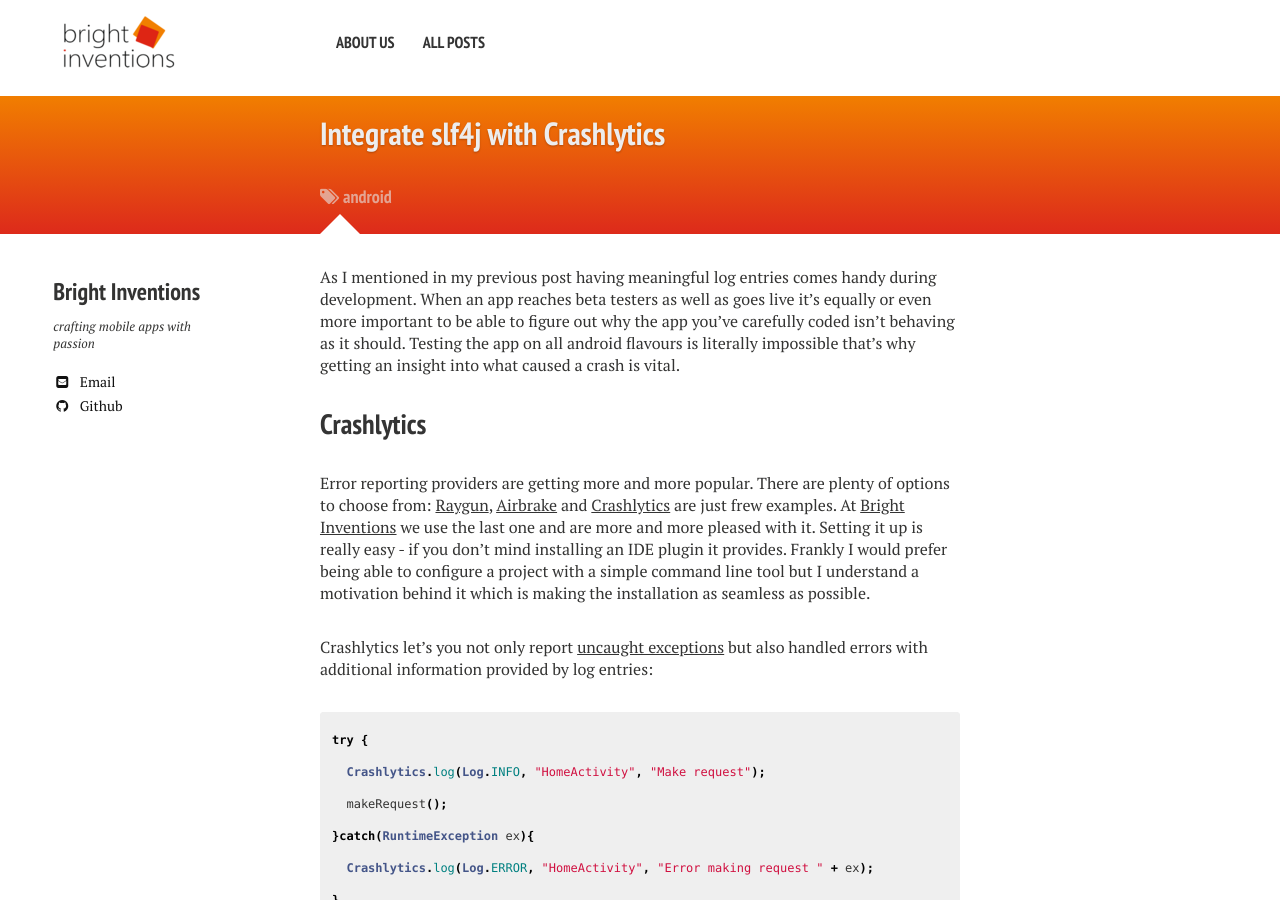
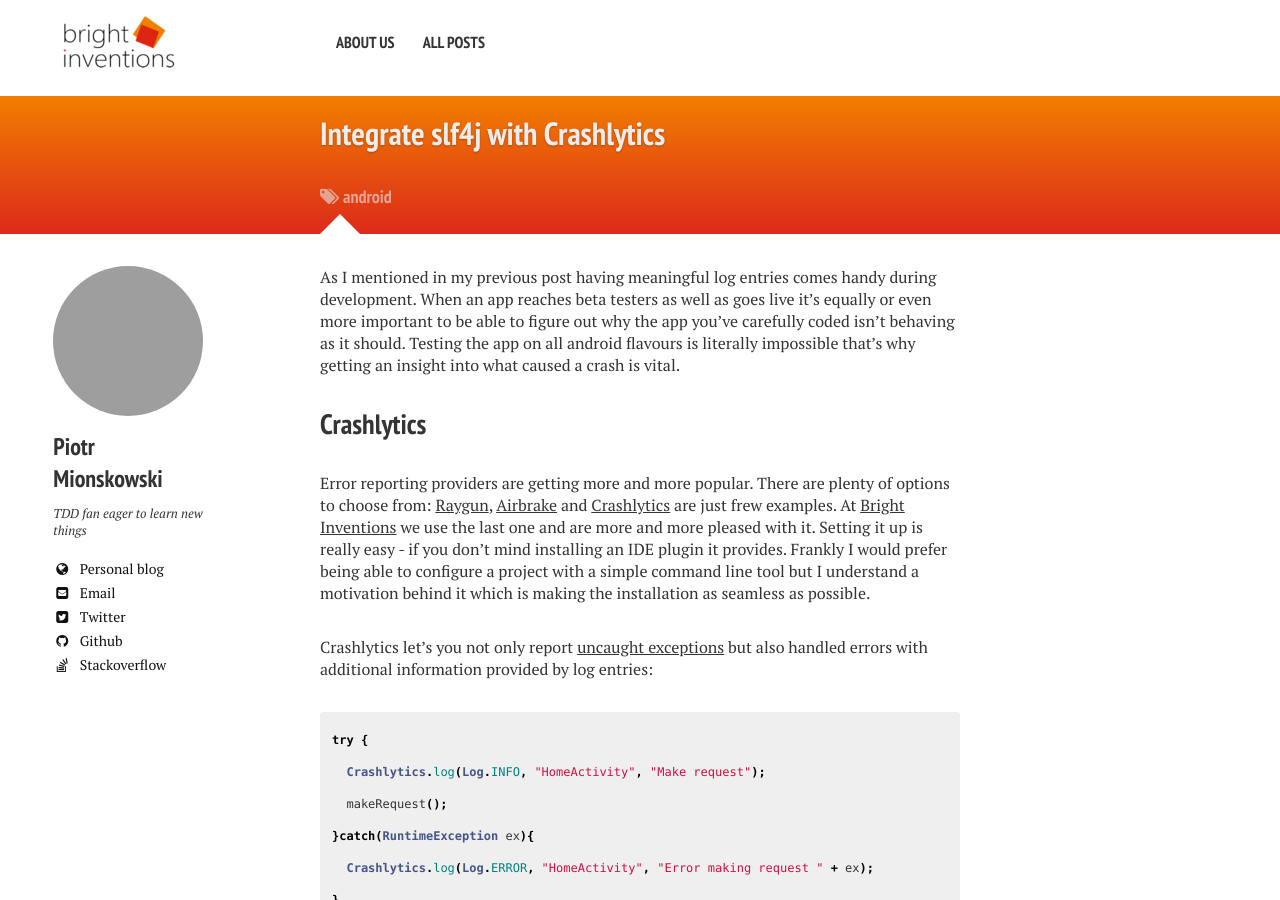
Before and after one commit to bright/bright.github.io, a Jekyll site: the page built from _posts/2014-11-20-integrate-slf4j-with-crashlytics.md, in a window 1280 px wide and 900 px high. Built offline with Jekyll 4.4.1, drawn with Linux system fonts in a browser that asks for light colours; nearby versions of some CDN libraries; Markdown is read by kramdown in place of the engine named in the settings; comment, search, counter and statistics services are not loaded; some of the changed text lies outside the part shown; grey boxes are pictures that could not be loaded.

Commit message:
Fix author

```diff
--- a/_posts/2014-11-20-integrate-slf4j-with-crashlytics.md
+++ b/_posts/2014-11-20-integrate-slf4j-with-crashlytics.md
@@ -3,6 +3,8 @@ layout: post
 title: "Integrate slf4j with Crashlytics"
 date: 2014-11-20 21:00:00
 tags: [android]
+comments: true
+author: piotr
 ---
 
 As I mentioned in my previous post having meaningful log entries comes handy during development. When an app reaches beta testers as well as goes live it's equally or even more important to be able to figure out why the app you've carefully coded isn't behaving as it should. Testing the app on all android flavours is literally impossible that's why getting an insight into what caused a crash is vital.
```
